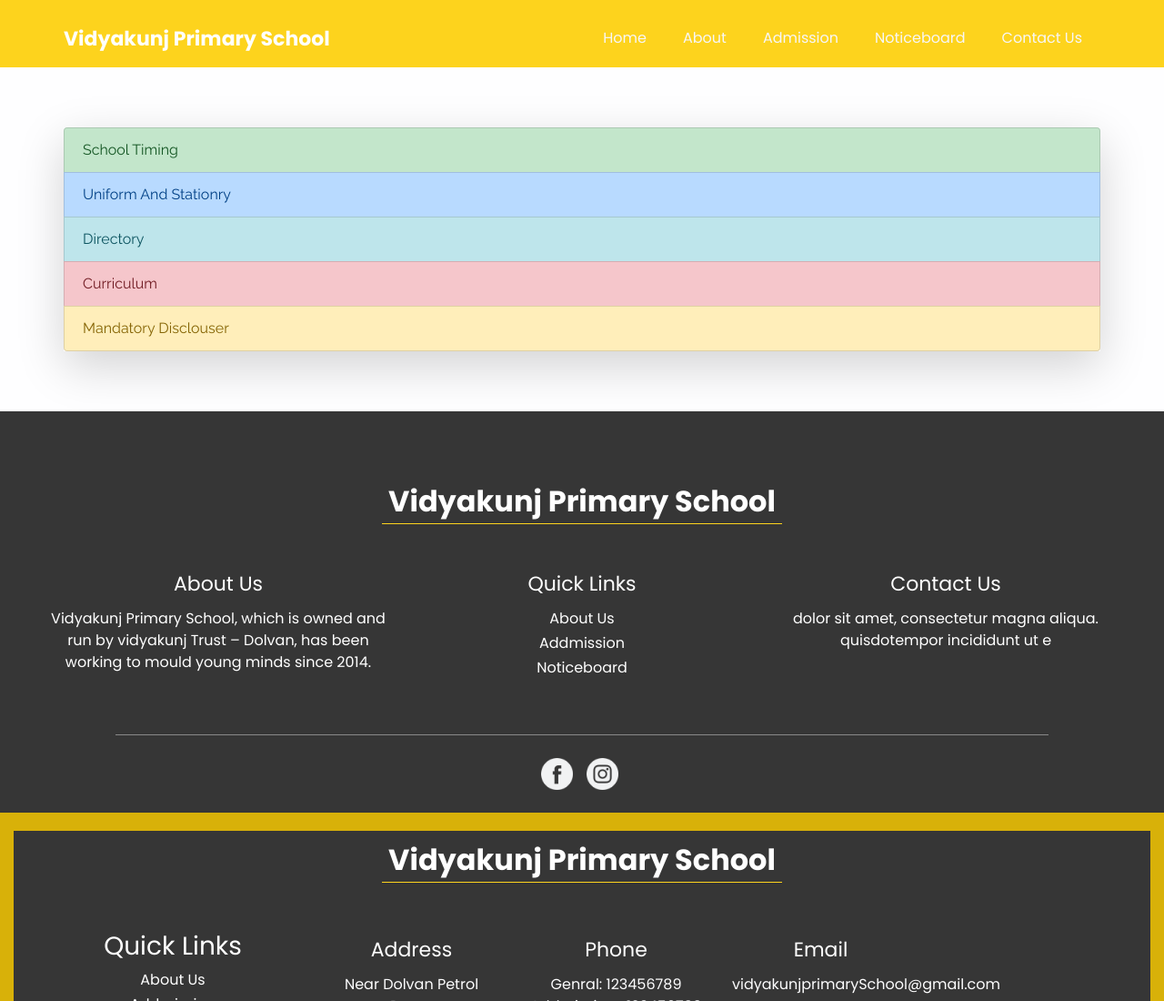
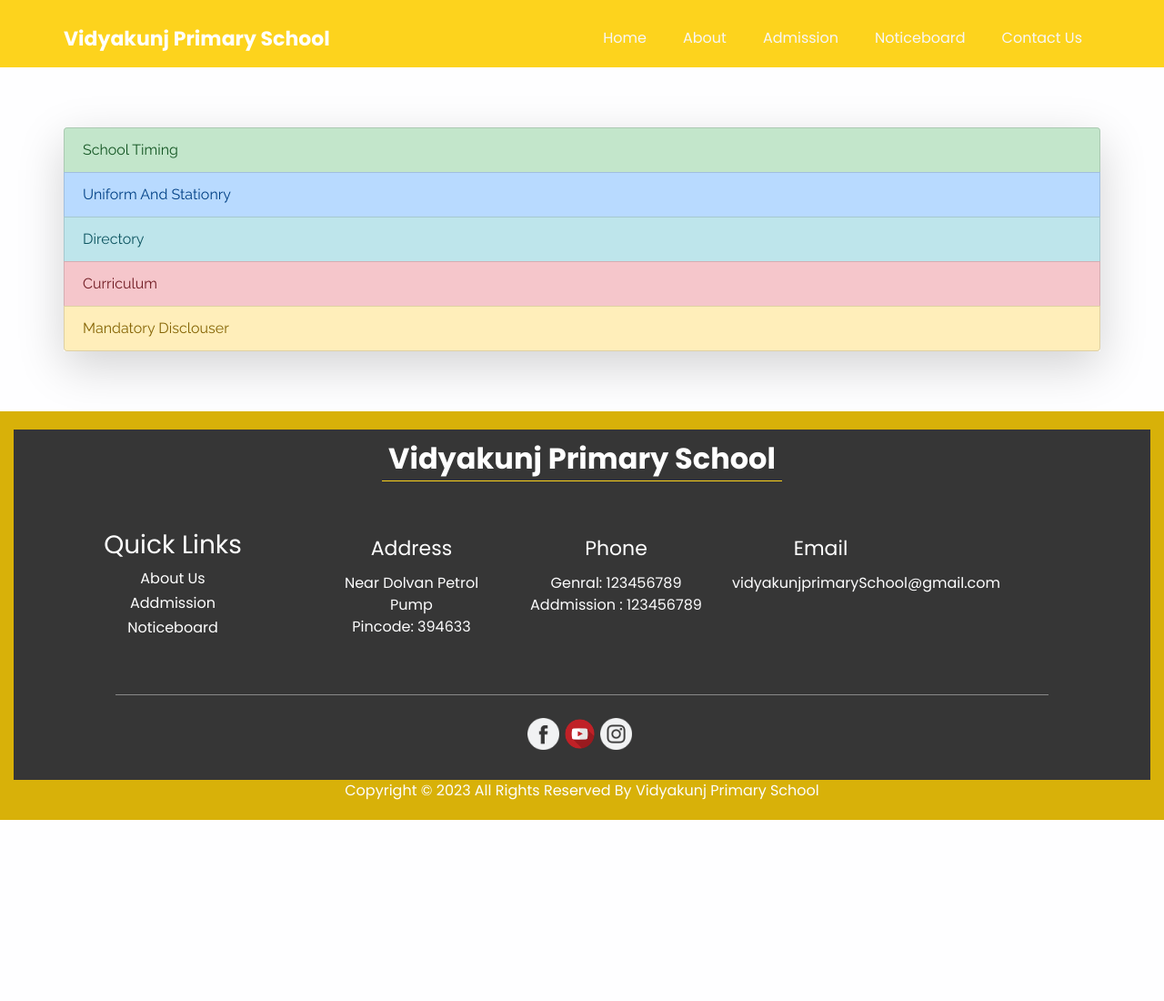
Before and after one commit to VidyakunjEnglishandGujratiMediumSchool/VidyakunjPrimarySchool.github.io, a plain HTML site: page noticeboard.html in a window 1280 px wide. Shown: the top 1100 px of the page at 91% size. After the commit the page ends 901 px from the top, so only its background shows below. Drawn offline with Linux system fonts and the light colour scheme.

Commit message:
fix text position

```diff
--- a/noticeboard.html
+++ b/noticeboard.html
@@ -84,8 +84,8 @@
   <div class="common_style">
 
     <!-- noticeboard section -->
-    <section class="noticeboard_section">
-      <div class="container">
+    <section class="noticeboard_section text-left">
+      <div class=" container">
         <ul class="list-group mb-3 mt-3 shadow-lg">
           <li class="list-group-item list-group-item-success">School Timing</li>
           <li class="list-group-item list-group-item-primary">Uniform And Stationry</li>
@@ -103,78 +103,7 @@
 
 
   <!-- info section -->
-  <section class="info_section layout_padding-top">
-    <div class="info_logo-box">
-      <h2 class="text-center">
-        Vidyakunj Primary School
-      </h2>
-    </div>
-    <div class="container layout_padding2">
-      <div class="row ">
-        <div class="col-md-4 text-center">
-          <h5>
-            About Us
-          </h5>
-          <p>
-            Vidyakunj Primary School, which is owned and run by vidyakunj Trust – Dolvan, has been working to mould
-            young minds since 2014.
-          </p>
-        </div>
-        <div class="col-md-4 text-center">
-          <h5>
-            Quick Links
-          </h5>
-          <ul>
-            <li>
-              <a href="about.html">
-                About Us
-              </a>
-            </li>
-            <li>
-              <a href="admission.html">
-                Addmission
-              </a>
-            </li>
-            <li>
-              <a href="noticeboard.html">
-                Noticeboard
-              </a>
-            </li>
 
-          </ul>
-        </div>
-        <div class="col-md-4 text-center">
-          <h5>
-            Contact Us
-          </h5>
-          <p>
-            dolor sit amet, consectetur magna aliqua. quisdotempor incididunt ut e
-          </p>
-        </div>
-
-      </div>
-    </div>
-    <div class="container">
-      <div class="social_container">
-
-        <div class="social-box">
-          <a href="">
-            <img src="images/fb.png" alt="">
-          </a>
-
-          <a href="">
-            <img src="images/twitter.png" alt="">
-          </a>
-          <a href="">
-            <img src="images/linkedin.png" alt="">
-          </a>
-          <a href="">
-            <img src="images/instagram.png" alt="">
-          </a>
-        </div>
-      </div>
-    </div>
-  </section>
 
   <!-- end info section -->
 
```
